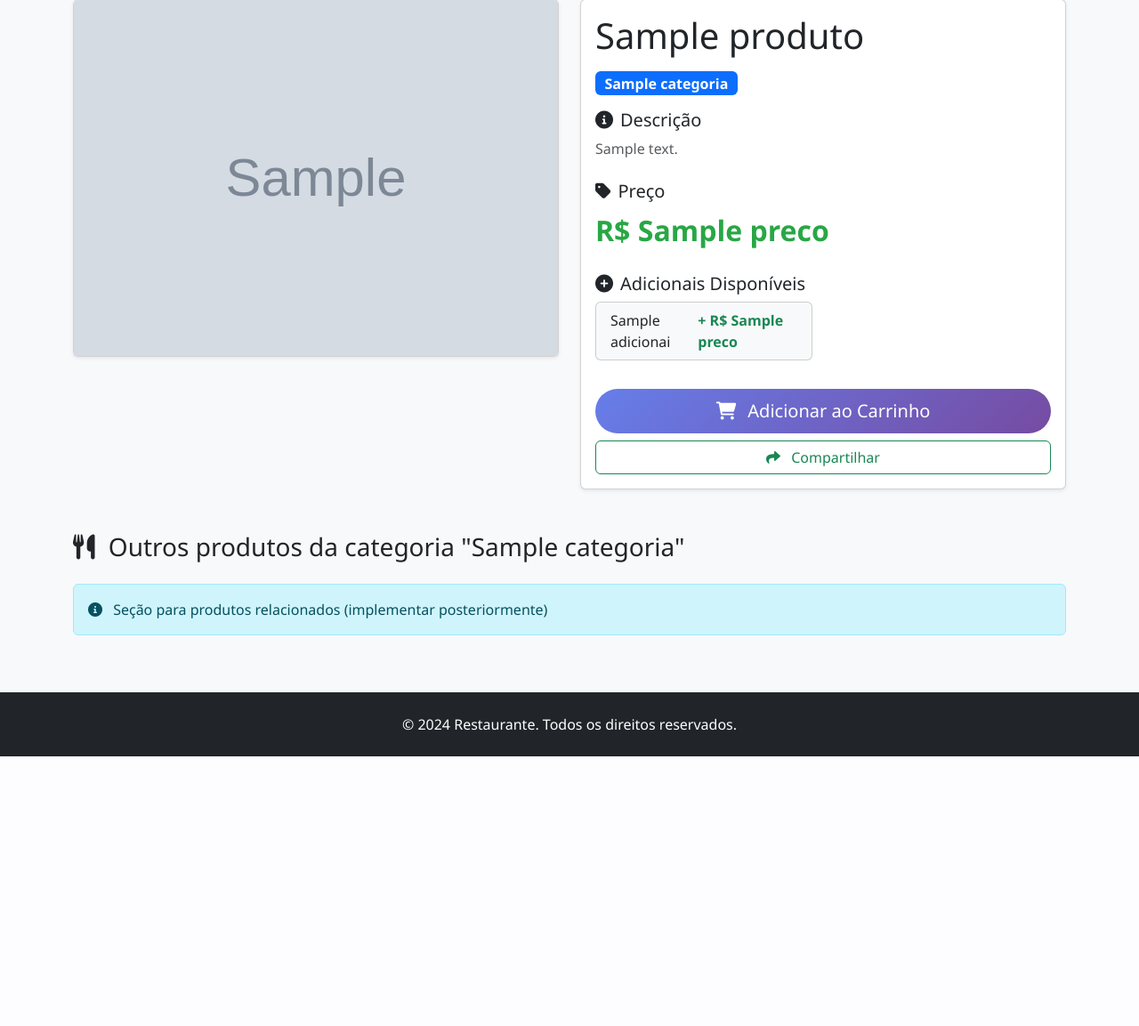
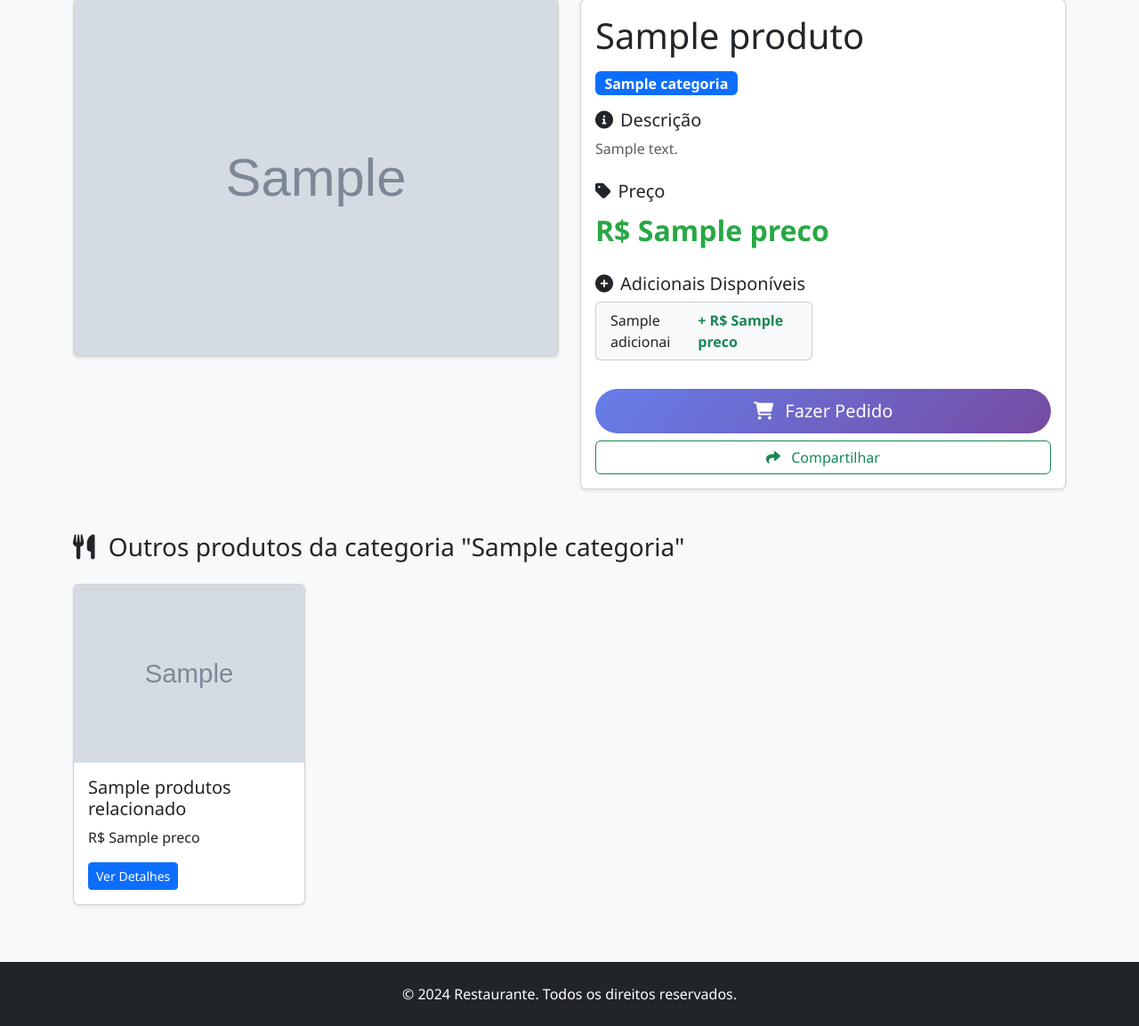
Before and after one commit to Vipires19/menu_online, a Django app: template menu/templates/cardapio/produto_detalhe.html in a window 1280 px wide. Shown: the part 255-1408 px from the top of the page at 89% size. Before the commit the page ends 1105 px from the top, so only its background shows below. Run offline with Django 5.2, Linux system fonts and the light colour scheme; the template is opened without the code that fills it: most values are stand-ins (such as "Sample title", 1, 10 or a date in 2020); grey boxes marked "Sample" are stand-in pictures.

Commit message:
Adjustment in templates

```diff
--- a/menu/templates/cardapio/produto_detalhe.html
+++ b/menu/templates/cardapio/produto_detalhe.html
@@ -72,10 +72,11 @@
 
                 <!-- Botões de ação -->
                 <div class="d-grid gap-2">
-                    <button class="btn btn-custom btn-lg" onclick="adicionarAoCarrinho()">
+                    <a href="https://wa.me/5516997759610?text=Olá!%20Gostaria%20de%20fazer%20um%20pedido!"
+                    class="btn btn-custom btn-lg" target="_blank">
                         <i class="fas fa-shopping-cart me-2"></i>
-                        Adicionar ao Carrinho
-                    </button>
+                        Fazer Pedido
+                    </a>
                     <button class="btn btn-outline-success" onclick="compartilhar()">
                         <i class="fas fa-share me-2"></i>
                         Compartilhar
@@ -94,11 +95,27 @@
             Outros produtos da categoria "{{ produto.categoria }}"
         </h3>
 
-        <!-- Aqui você pode adicionar uma query para buscar produtos relacionados -->
+        {% if produtos_relacionados %}
+        <div class="row">
+            {% for p in produtos_relacionados %}
+            <div class="col-md-3 mb-3">
+                <div class="card shadow-sm">
+                    <img src="{{ p.imagem_url }}" class="card-img-top" style="height:200px; object-fit:cover;">
+                    <div class="card-body">
+                        <h5 class="card-title">{{ p.nome }}</h5>
+                        <p class="card-text">R$ {{ p.preco }}</p>
+                        <a href="{% url 'produto_detalhe' p.id %}" class="btn btn-sm btn-primary">Ver Detalhes</a>
+                    </div>
+                </div>
+            </div>
+            {% endfor %}
+        </div>
+        {% else %}
         <div class="alert alert-info">
             <i class="fas fa-info-circle me-2"></i>
-            Seção para produtos relacionados (implementar posteriormente)
+            Nenhum outro produto nesta categoria.
         </div>
+        {% endif %}
     </div>
 </div>
 
```
